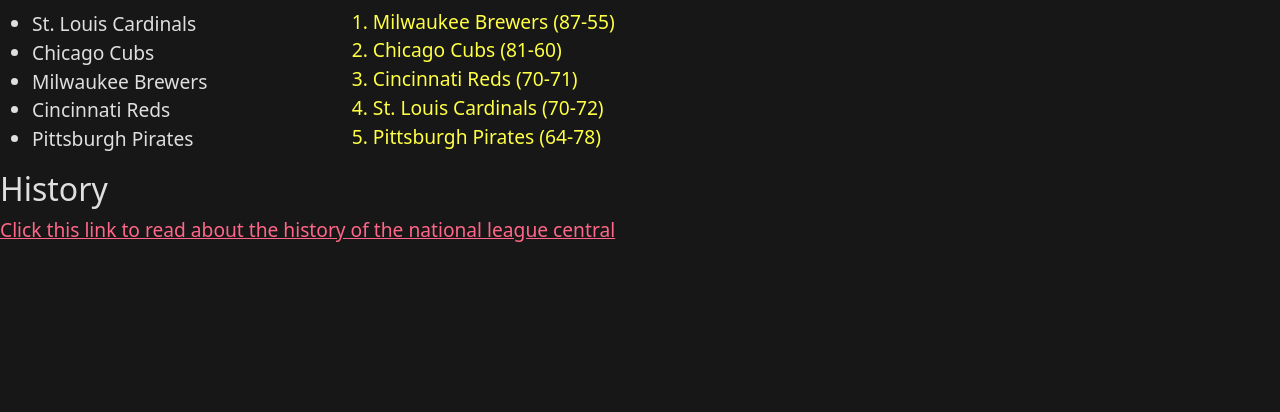
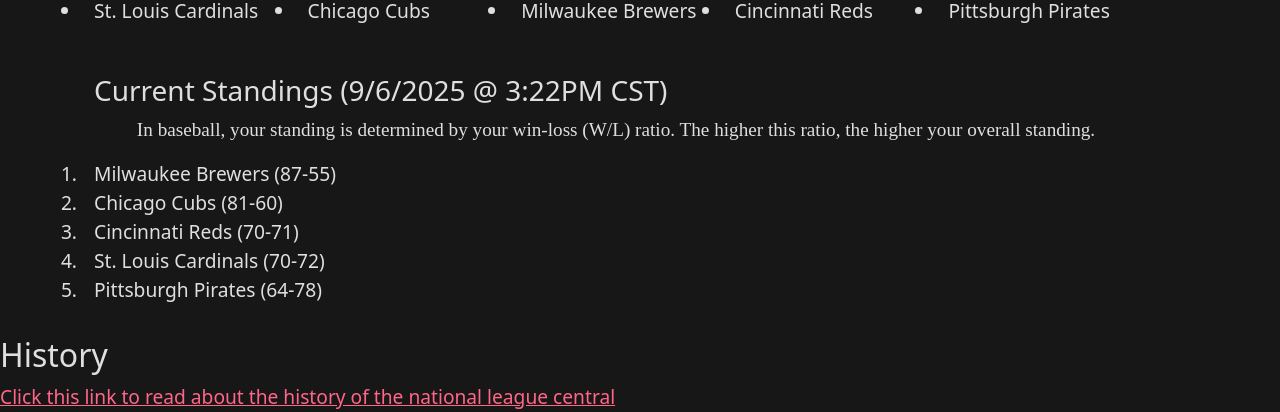
Before and after one commit to LuciLzan/MLB_APP, a plain HTML site: page index.html in a window 1280 px wide. Shown: the part 662-1074 px from the top of the page. Before the commit the page ends 907 px from the top, so only its background shows below. Drawn offline with nearby package versions, Linux system fonts and the light colour scheme.

Commit message:
Added Bootstrap classes to elements for formatting

```diff
--- a/index.html
+++ b/index.html
@@ -52,36 +52,41 @@
     <!--End of header-->
     </header>
     <!--Beginning of the main section, containing the primary focus of this page-->
-    <main class="flex-row">
+    <main class="container">
       <!--First section-->
-      <section>
+      <section class="row container py-3">
+          <!--Div for layout-->
+          <div class="row">
               <!--Second Heading, smaller than the first but still prominent-->
               <h2>Teams</h2>
               <!--A brief intro into the list of teams-->
               <p>NL Central is home to the following 5 teams:</p>
+          </div>
           <!--An unordered list containing each team in NL Central-->
-          <ul>
+          <ul class="container row">
               <!--List item for a team-->
-              <li>St. Louis Cardinals</li>
+              <li class="col">St. Louis Cardinals</li>
               <!--List item for a team-->
-              <li>Chicago Cubs</li>
+              <li class="col">Chicago Cubs</li>
               <!--List item for a team-->
-              <li>Milwaukee Brewers</li>
+              <li class="col">Milwaukee Brewers</li>
               <!--List item for a team-->
-              <li>Cincinnati Reds</li>
+              <li class="col">Cincinnati Reds</li>
               <!--List item for a team-->
-              <li>Pittsburgh Pirates</li>
+              <li class="col">Pittsburgh Pirates</li>
           <!--End of unordered list-->
           </ul>
         </section>
         <!--Second section-->
-        <section>
+        <section class="row container py-3">
+            <div class="row">
                 <!--Third heading, smaller than the second heading but still prominent as a heading-->
                 <h3>Current Standings (9/6/2025 @ 3:22PM CST)</h3>
                 <!--Brief explanation of baseball standings-->
-              <p>In baseball, your standing is determined by your win-loss (W/L) ratio. The higher this ratio, the higher your overall standing.</p>
+                <p class="text-center">In baseball, your standing is determined by your win-loss (W/L) ratio. The higher this ratio, the higher your overall standing.</p>
                 <!--An ordered list of each team by their W/L ratio-->
-              <ol id="standing-list">
+            </div>
+            <ol class="row container">
                 <!--List item for a team-->
                 <li>Milwaukee Brewers (87-55)</li>
                 <!--List item for a team-->
```
Also changed, not shown: page2.html (+6 -6 lines). Lines whose indentation alone changed are shown as unchanged.
